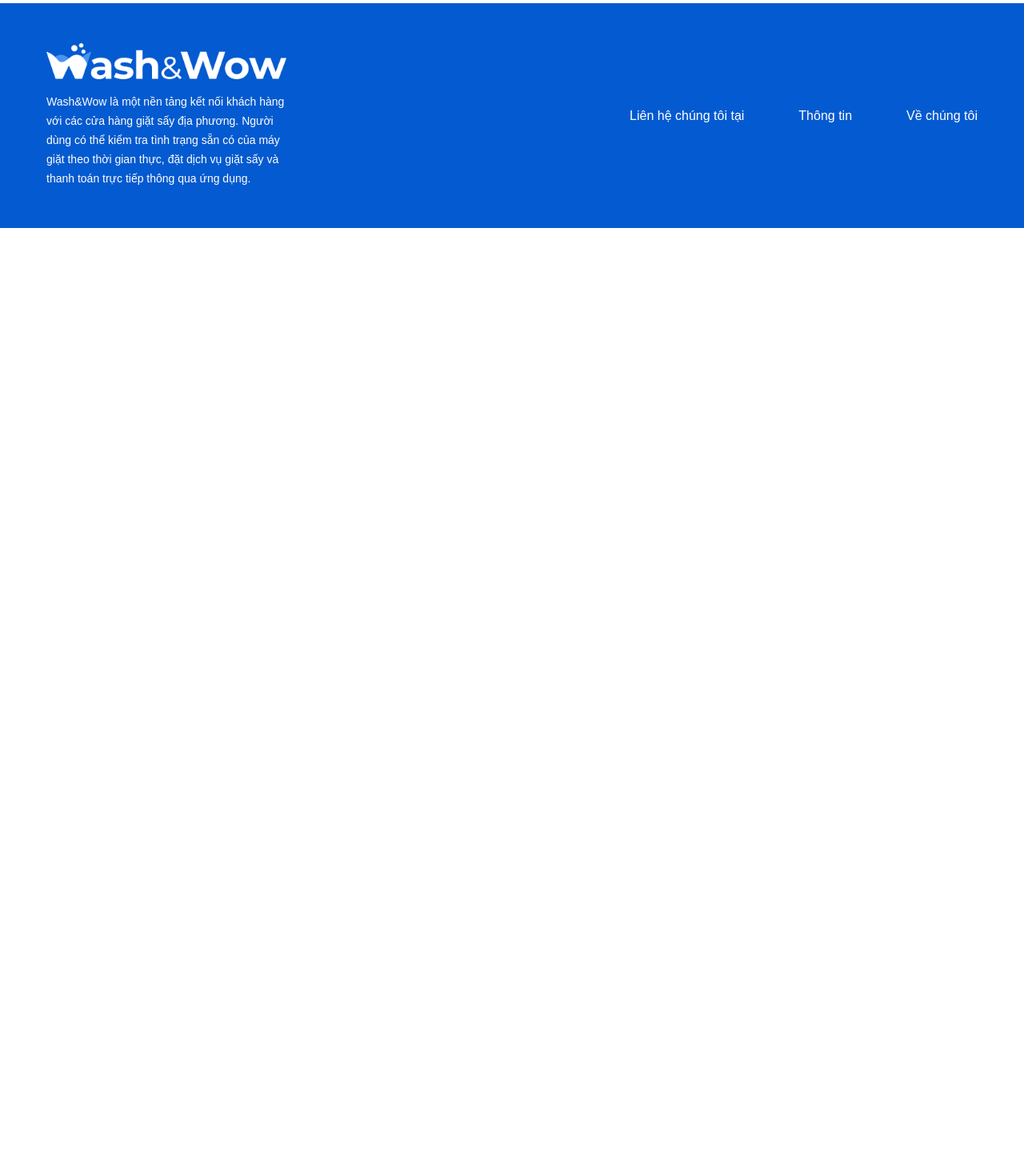
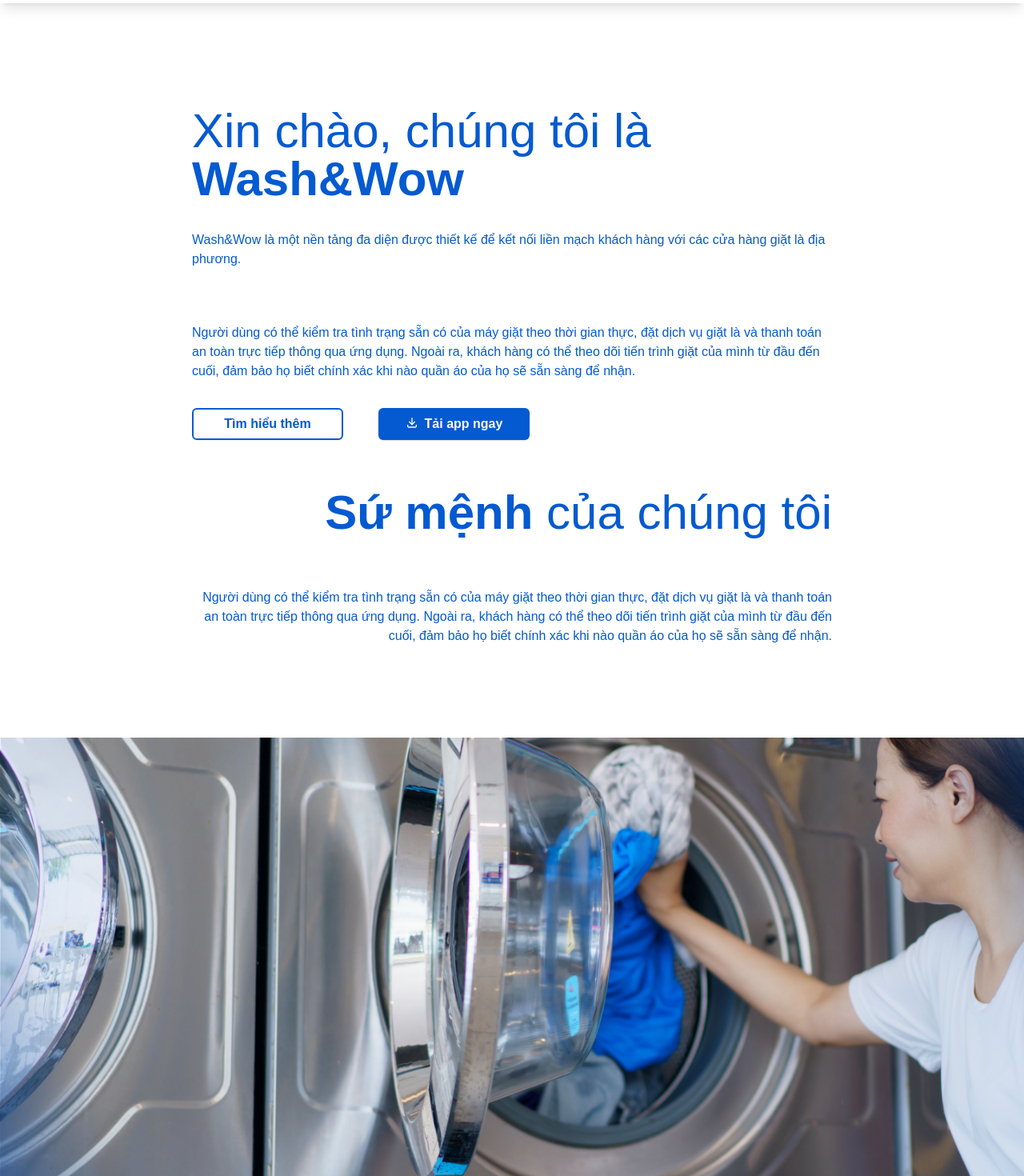
Before and after one commit to Helixu38/Wash-Wow-Landing-Page, a Next.js app: page /about-us in a window 1280 px wide. Shown: the part 60-1530 px from the top of the page at 80% size. Before the commit the page ends 800 px from the top, so only its background shows below. Built offline with nearby package versions, Linux system fonts and the light colour scheme.

Commit message:
feat: implement about us page

```diff
--- a/components/about-us/content.tsx
+++ b/components/about-us/content.tsx
@@ -1,5 +1,65 @@
 import React from "react";
+import { Button } from "@/components/ui/button";
+import { IconDownload } from "@tabler/icons-react";
+import Image from "next/image";
 
 export default function Content() {
-  return <div></div>;
+  return (
+    <>
+      <div className="flex flex-col mt-[130px] justify-center mx-auto text-start text-primary max-w-[800px]">
+        <h1 className="font-medium text-6xl">
+          Xin chào, chúng tôi là{" "}
+          <span className="font-extrabold">Wash&Wow</span>
+        </h1>
+        <p className="my-[34px]">
+          Wash&Wow là một nền tảng đa diện được thiết kế để kết nối liền mạch
+          khách hàng với các cửa hàng giặt là địa phương.
+        </p>
+        <p className="my-[34px]">
+          Người dùng có thể kiểm tra tình trạng sẵn có của máy giặt theo thời
+          gian thực, đặt dịch vụ giặt là và thanh toán an toàn trực tiếp thông
+          qua ứng dụng. Ngoài ra, khách hàng có thể theo dõi tiến trình giặt của
+          mình từ đầu đến cuối, đảm bảo họ biết chính xác khi nào quần áo của họ
+          sẽ sẵn sàng để nhận.
+        </p>
+        <div className="flex flex-row gap-[44px] mb-[61px]">
+          <Button
+            variant="outline"
+            className="w-[189px] h-[40px] bg-transparent border-primary hover:text-primary border-2 font-bold text-[16px] text-primary flex items-center justify-center space-x-2"
+          >
+            <span>Tìm hiểu thêm</span>
+          </Button>
+
+          <Button className="w-[189px] h-[40px] text-[16px] font-bold bg-primary hover:bg-blue-800 flex items-center justify-center space-x-2">
+            <IconDownload
+              className="relative"
+              color="white"
+              size={16}
+              style={{ top: "-2px" }}
+            />
+            <span>Tải app ngay</span>
+          </Button>
+        </div>
+        <h1 className="font-medium text-6xl text-end mb-[32px]">
+          <span className="font-extrabold">Sứ mệnh </span>của chúng tôi
+        </h1>
+        <p className="mt-[32px] mb-[115px] text-end">
+          Người dùng có thể kiểm tra tình trạng sẵn có của máy giặt theo thời
+          gian thực, đặt dịch vụ giặt là và thanh toán an toàn trực tiếp thông
+          qua ứng dụng. Ngoài ra, khách hàng có thể theo dõi tiến trình giặt của
+          mình từ đầu đến cuối, đảm bảo họ biết chính xác khi nào quần áo của họ
+          sẽ sẵn sàng để nhận.
+        </p>
+      </div>
+      <Image
+        className="mb-[61px]"
+        src="/img/about us/Group 7.png"
+        alt="Hero Image"
+        width={0}
+        height={0}
+        style={{ width: "100%", height: "auto" }}
+        unoptimized={true}
+      />
+    </>
+  );
 }
--- a/components/ui/footer.tsx
+++ b/components/ui/footer.tsx
@@ -29,13 +29,6 @@
           <div className="cursor-pointer">Về chúng tôi</div>
         </div>
       </div>
-
-      <div className="absolute bottom-4 left-0 right-0 text-center text-white font-medium text-sm">
-        Địa chỉ: Lô E2a-7, Đường D1, Long Thạnh Mỹ, Thành Phố Thủ Đức, Thành phố
-        Hồ Chí Minh, Việt Nam
-        <br />
-        Điện thoại: 0813547139 Email: hello.washnwow@gmail.com
-      </div>
     </div>
   );
 }
```
Also changed, not shown: public/img/about us/Group 7.png (added).
